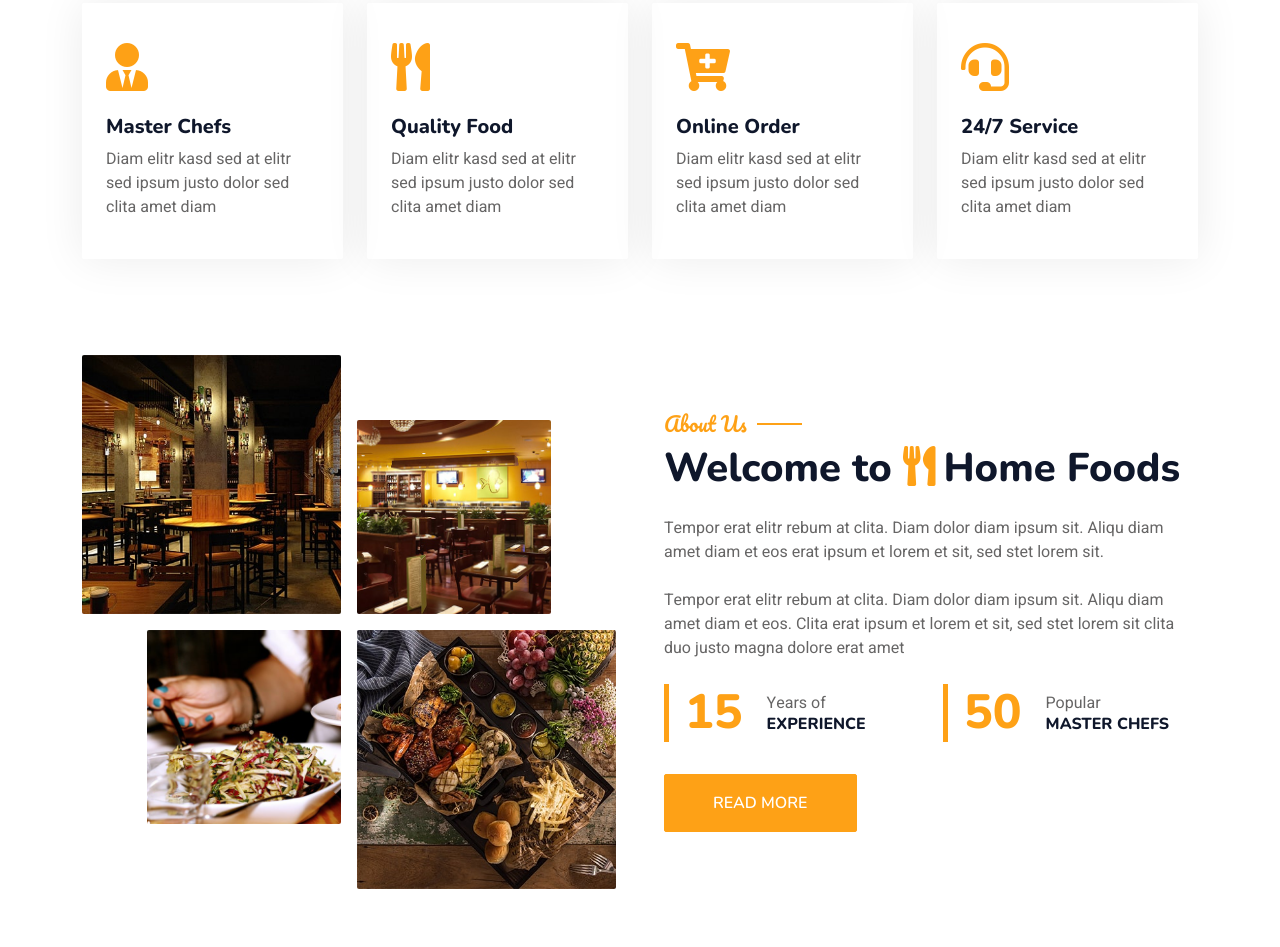
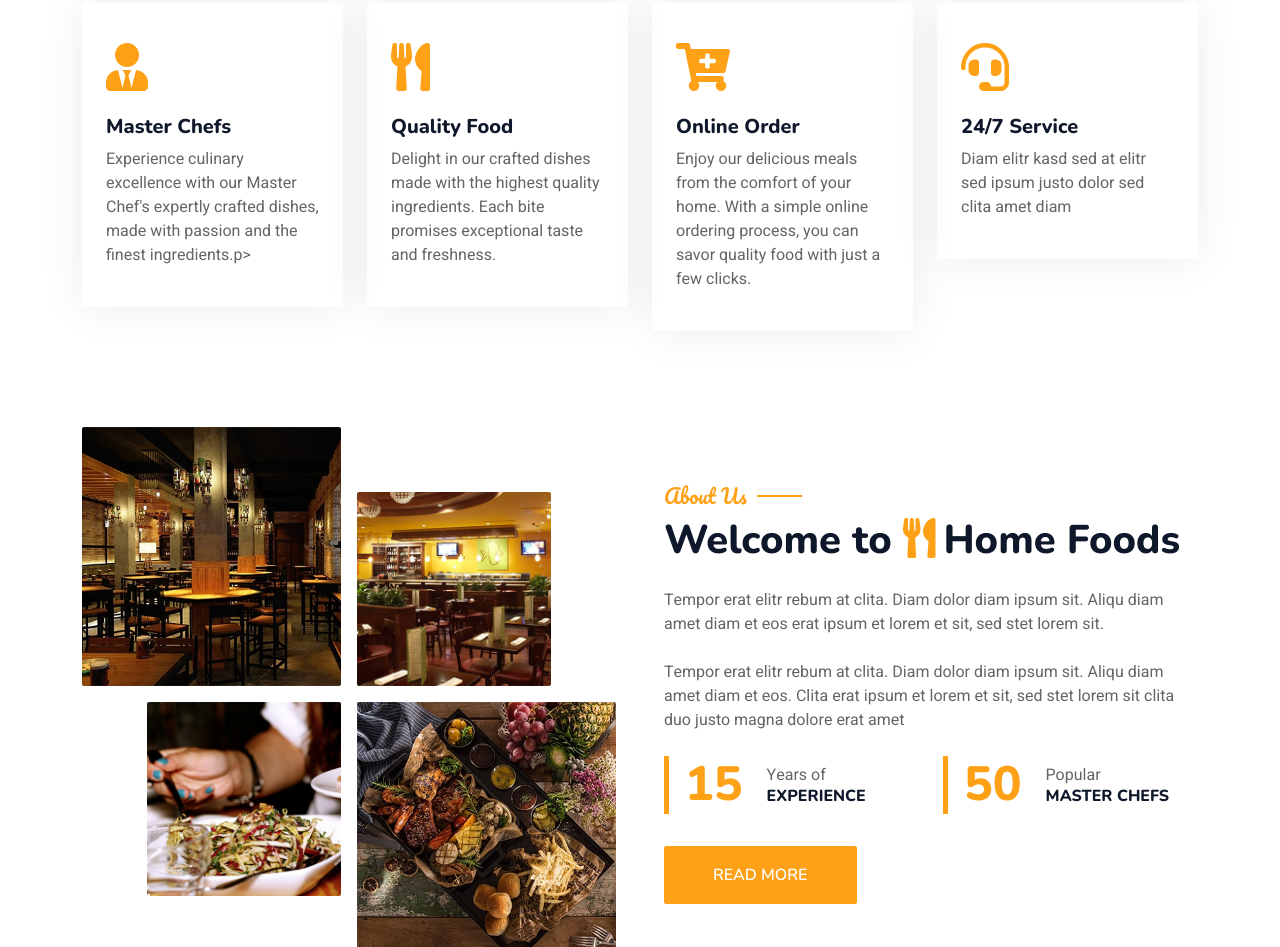
Before and after one commit to nisuz/food, a plain HTML site: page index.html in a window 1280 px wide. Shown: the part 915-1862 px from the top of the page. Drawn offline with nearby package versions, Linux system fonts and the light colour scheme; animation ran at ten frames a second.

Commit message:
Update index.html

```diff
--- a/index.html
+++ b/index.html
@@ -100,7 +100,7 @@
                             <div class="p-4">
                                 <i class="fa fa-3x fa-user-tie text-primary mb-4"></i>
                                 <h5>Master Chefs</h5>
-                                <p>Diam elitr kasd sed at elitr sed ipsum justo dolor sed clita amet diam</p>
+                                <p>Experience culinary excellence with our Master Chef's expertly crafted dishes, made with passion and the finest ingredients.p>
                             </div>
                         </div>
                     </div>
@@ -109,7 +109,7 @@
                             <div class="p-4">
                                 <i class="fa fa-3x fa-utensils text-primary mb-4"></i>
                                 <h5>Quality Food</h5>
-                                <p>Diam elitr kasd sed at elitr sed ipsum justo dolor sed clita amet diam</p>
+                                <p>Delight in our crafted dishes made with the highest quality ingredients. Each bite promises exceptional taste and freshness.</p>
                             </div>
                         </div>
                     </div>
@@ -118,7 +118,7 @@
                             <div class="p-4">
                                 <i class="fa fa-3x fa-cart-plus text-primary mb-4"></i>
                                 <h5>Online Order</h5>
-                                <p>Diam elitr kasd sed at elitr sed ipsum justo dolor sed clita amet diam</p>
+                                <p>Enjoy our delicious meals from the comfort of your home. With a simple online ordering process, you can savor quality food with just a few clicks. </p>
                             </div>
                         </div>
                     </div>
```
